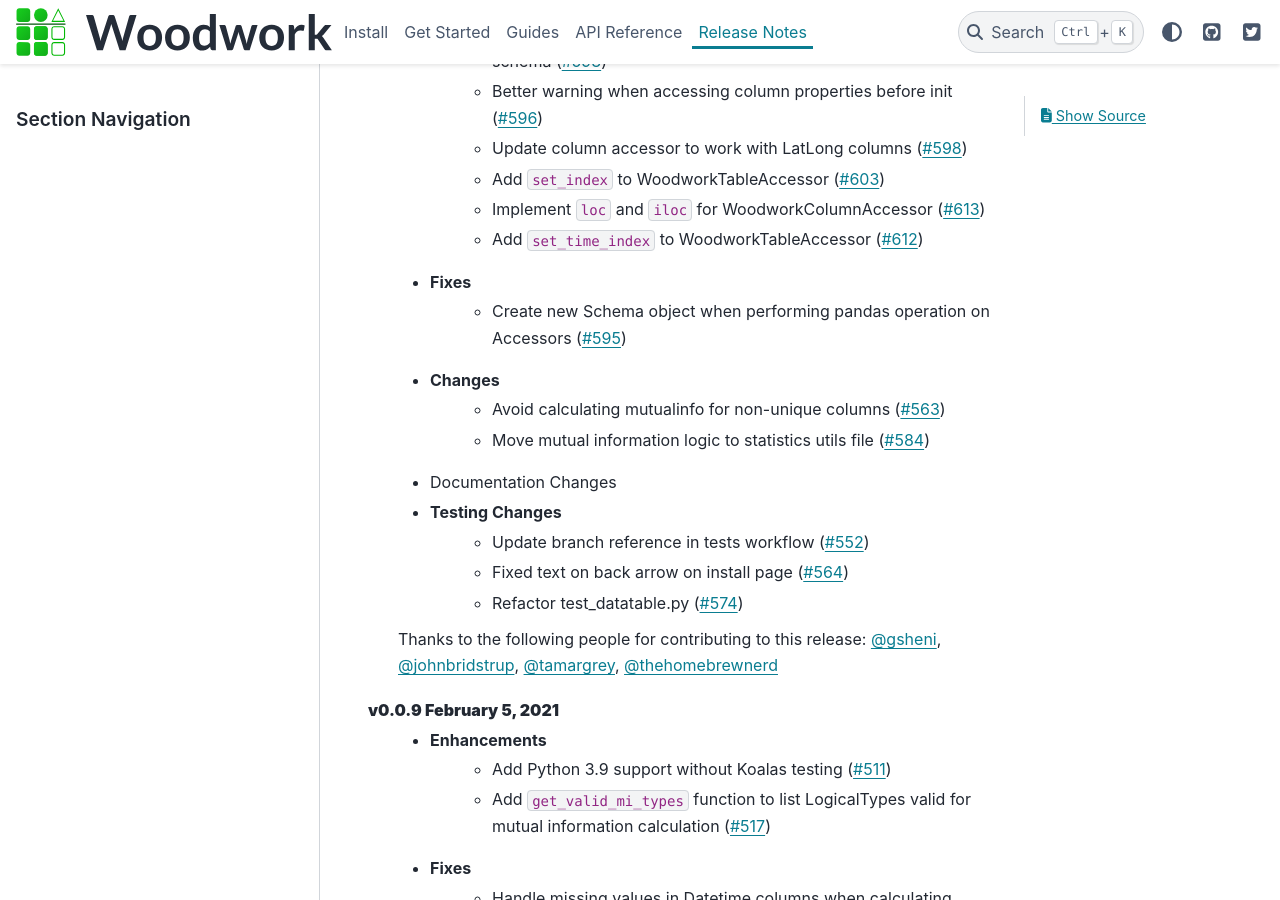
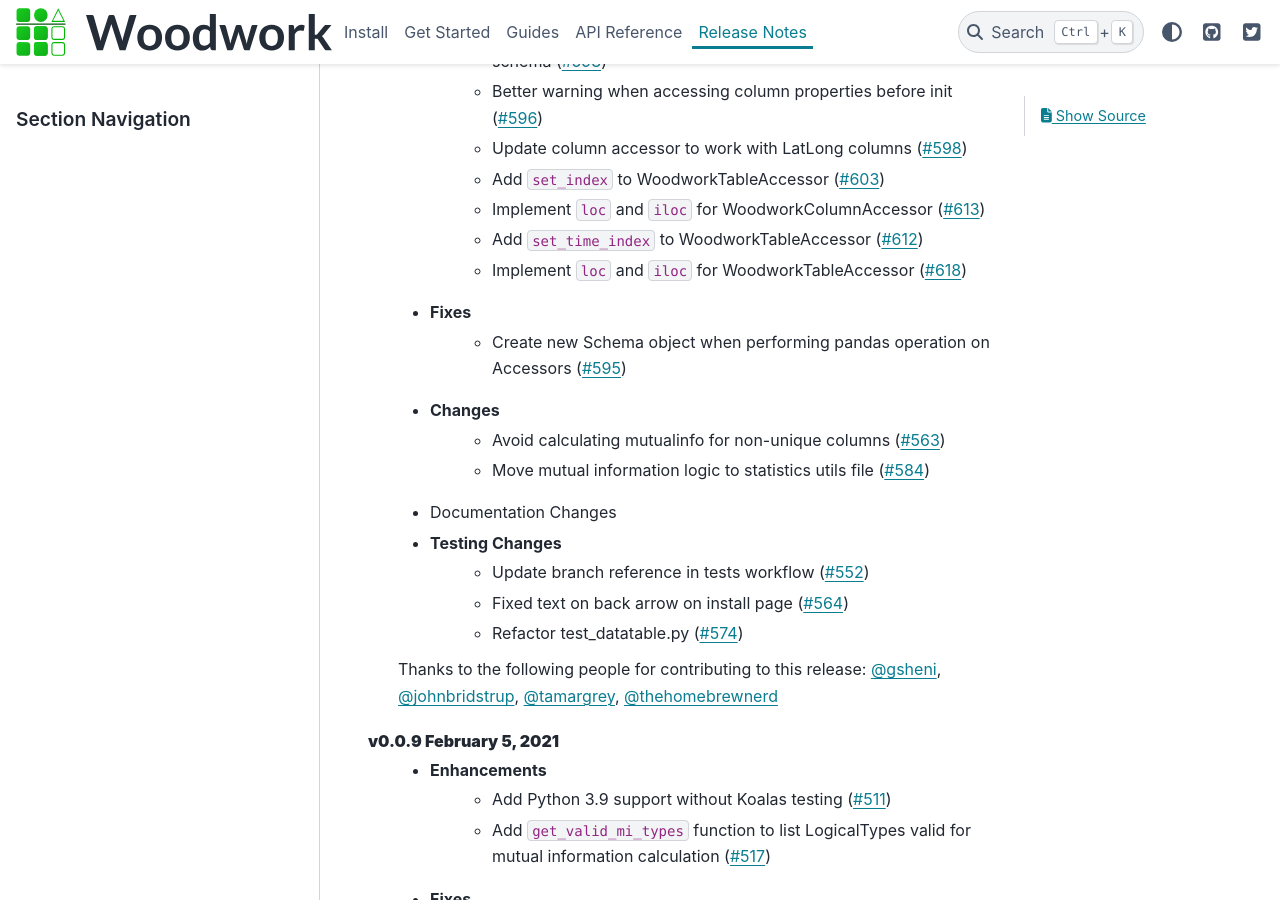
Before and after one commit to alteryx/woodwork, a Sphinx documentation site: the page built from docs/source/release_notes.rst, in a window 1280 px wide and 900 px high, scrolled down 944 px. Built offline with Sphinx 7.4.7 and the PyData theme 0.15.4, drawn with Linux system fonts in a browser that asks for light colours; comment, search, counter and statistics services are not loaded.

Commit message:
update release notes

```diff
--- a/docs/source/release_notes.rst
+++ b/docs/source/release_notes.rst
@@ -26,6 +26,7 @@ Release Notes
         * Add ``set_index`` to WoodworkTableAccessor (:pr:`603`)
         * Implement ``loc`` and ``iloc`` for WoodworkColumnAccessor (:pr:`613`)
         * Add ``set_time_index`` to WoodworkTableAccessor (:pr:`612`)
+        * Implement ``loc`` and ``iloc`` for WoodworkTableAccessor (:pr:`618`)
     * Fixes
         * Create new Schema object when performing pandas operation on Accessors (:pr:`595`)
     * Changes
```
